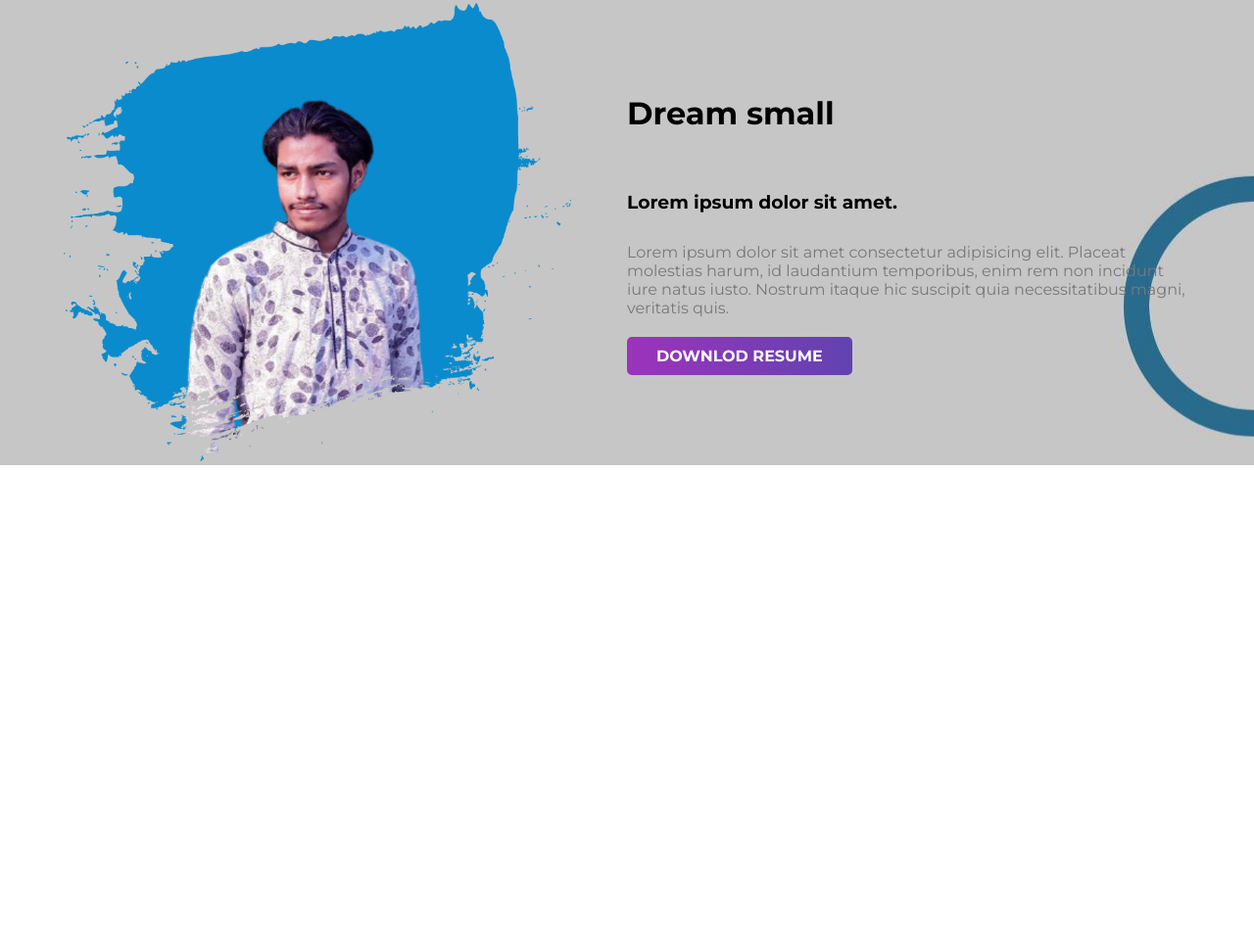
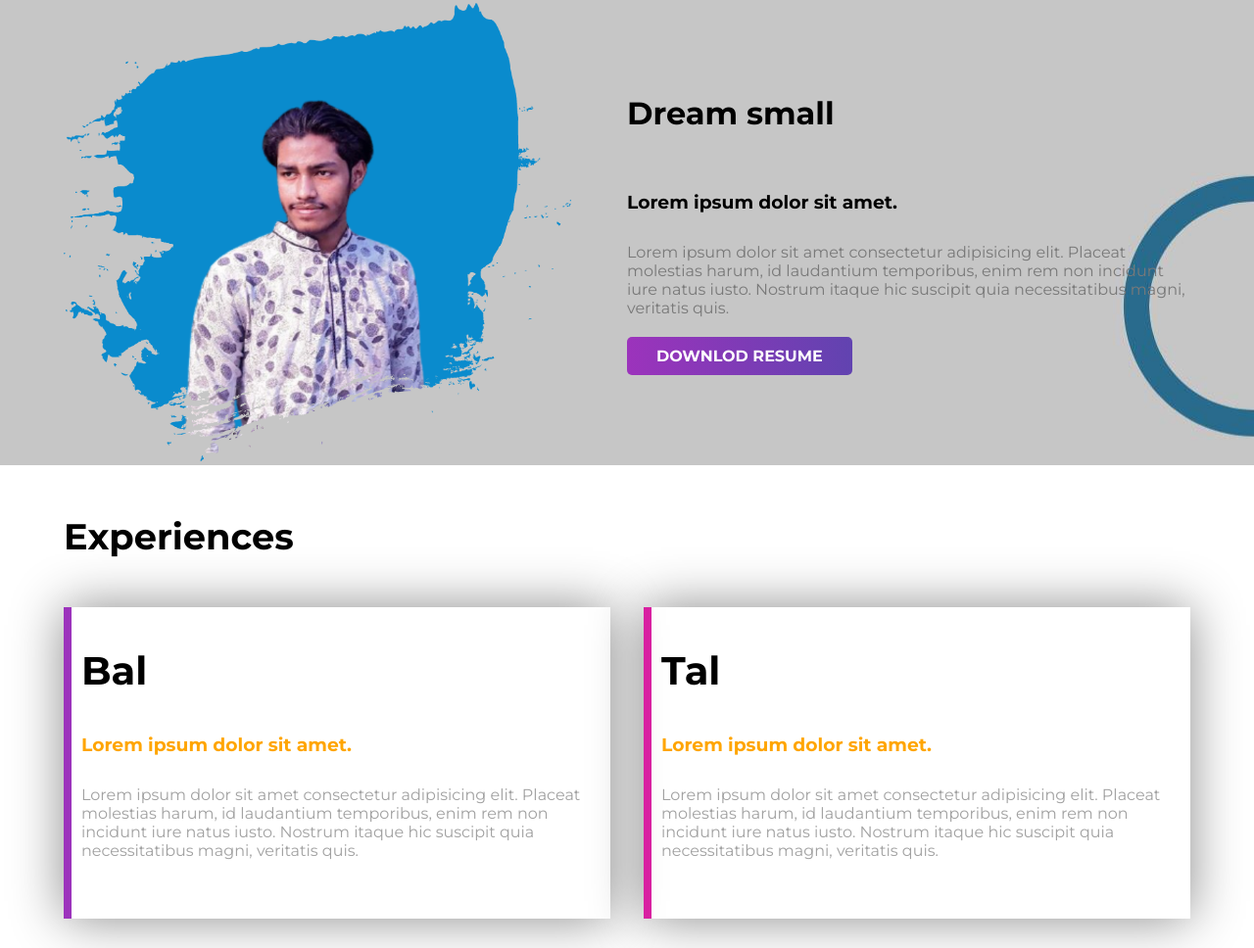
Before and after one commit to skabuamer/Practice-Project-6, a plain HTML site: page index.html in a window 1280 px wide. Shown: the part 646-1614 px from the top of the page at 98% size. Before the commit the page ends 1121 px from the top, so only its background shows below. Drawn offline with Linux system fonts and the light colour scheme.

Commit message:
section-three-added

```diff
--- a/index.html
+++ b/index.html
@@ -35,5 +35,22 @@
             <a href="#">DOWNLOD RESUME</a>
         </div>
     </section>
+
+    <section class="sec-three">
+        <h1>Experiences</h1>
+        <div class="flexible-container">
+            <div class="bal">
+                <h1>Bal</h1>
+                <h3>Lorem ipsum dolor sit amet.</h3>
+                <p>Lorem ipsum dolor sit amet consectetur adipisicing elit. Placeat molestias harum, id laudantium temporibus, enim rem non incidunt iure natus iusto. Nostrum itaque hic suscipit quia necessitatibus magni, veritatis quis.</p>
+            </div>
+
+            <div class="bal">
+                <h1>Tal</h1>
+                <h3>Lorem ipsum dolor sit amet.</h3>
+                <p>Lorem ipsum dolor sit amet consectetur adipisicing elit. Placeat molestias harum, id laudantium temporibus, enim rem non incidunt iure natus iusto. Nostrum itaque hic suscipit quia necessitatibus magni, veritatis quis.</p>
+            </div>
+        </div>
+    </section>
 </body>
 </html>
--- a/style.css
+++ b/style.css
@@ -90,3 +90,39 @@ header {
     border-radius: 5px;
     font-weight: 700;
 }
+.sec-three {
+    padding: 0px 65px;
+    padding-top: 50px;
+}
+.sec-three h1 {
+    margin-bottom: 50px;
+    font-size: 2.3rem;
+}
+.flexible-container {
+    display: flex;
+    justify-content: space-between;
+}
+.bal {
+    box-shadow: 0px 0px 50px #8a8a8a;
+    border-left: 8px solid #9C33BC;
+    width: 550px;
+    margin-bottom: 30px;
+}
+.bal:last-of-type {
+    border-left: 8px solid #d820a1;
+}
+.bal h1 {
+    padding: 40px 10px;
+    margin-bottom: 0px;
+    font-size: 2.5rem;
+}
+.bal h3 {
+    padding: 0px 10px;
+    margin-bottom: 30px;
+    color: orange;
+}
+.bal p {
+    padding: 0px 10px;
+    color: rgb(161, 161, 161);
+    margin-bottom: 60px;
+}
```
